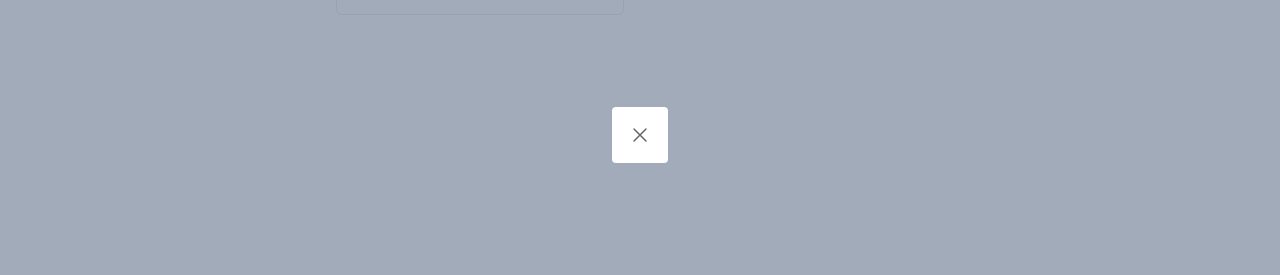
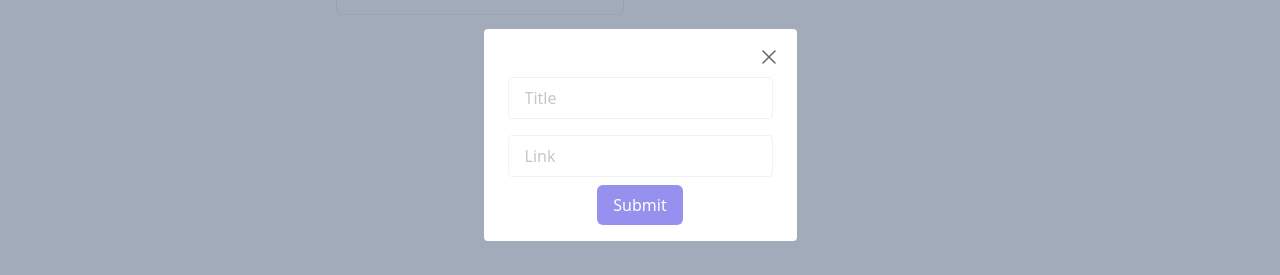
Before and after one commit to Surya101010/Second-Brain-FrontEnd, a React (Vite) app: page / in a window 1280 px wide. Shown: the part 265-540 px from the top of the page. Built offline with nearby package versions, Linux system fonts and the light colour scheme.

Commit message:
updated Button

```diff
--- a/src/App.tsx
+++ b/src/App.tsx
@@ -4,13 +4,17 @@ import { Card } from './components/ui/Card'
 import { PlusIcon } from './icons/PlusIcon'
 import { ShareIcon } from './icons/ShareIcon'
 import {CreateContentModel} from "./components/ui/CreateContentModel"
+import { useState } from "react"
 function App() {
-
+  const [modalOpen,setModalOpen] =useState(true);
   return (
     <div className='p-4' >
-      <CreateContentModel  open={true}/>
+      <CreateContentModel  open={modalOpen} onClose={()=>{
+        setModalOpen(false);
+      }}/>
       <div className='flex justify-end gap-4'>
-         <Button startIcon={<PlusIcon size='lg'/>} variant='secondary' text='ADD content' size='md' />
+         <Button onClick={()=>{
+          setModalOpen(true)}} startIcon={<PlusIcon size='lg'/>} variant='secondary' text='ADD content' size='md' />
         <Button  startIcon={<ShareIcon size='lg' />} variant='primary' text='Share brain' size='md' />
       </div>
 
--- a/src/components/ui/Button.tsx
+++ b/src/components/ui/Button.tsx
@@ -6,8 +6,7 @@ export interface ButtonProps{
     size : "sm"|"md"|"lg";
     text : String;
     startIcon ?: ReactElement ;
-    endIcon ?: ReactElement;
-    onClick?: () => void ;
+    onClick ?: () => void ;
 }
 const variantStyles ={
     "primary":"bg-purple-600 text-white",
@@ -20,5 +19,5 @@ const sizeStyles ={
 }
 const defaultStyles = "px-4 py-2 rounded-md font-light flex items-center"
 export const Button = (props: ButtonProps)=>{
-     return <button className={`${variantStyles[props.variant]} ${defaultStyles} ${sizeStyles[props.size]}`}>{props.startIcon ? <div className="pr-2">{props.startIcon}</div> : null} {props.text}{props.endIcon ? <div className="pl-2">{props.endIcon}</div>: null}</button>
+     return <button onClick={props.onClick} className={`${variantStyles[props.variant]} ${defaultStyles} ${sizeStyles[props.size]}`}>{props.startIcon ? <div className="pr-2">{props.startIcon}</div> : null} {props.text}</button>
 }
--- a/src/components/ui/CreateContentModel.tsx
+++ b/src/components/ui/CreateContentModel.tsx
@@ -1,4 +1,5 @@
 import { CrossIcon } from "../../icons/CrossIcon";
+import { Button } from "./Button";
 
 export function CreateContentModel({open,onClose}){
     return(
@@ -6,8 +7,18 @@ export function CreateContentModel({open,onClose}){
             {open && <div className="w-screen h-screen bg-slate-500 fixed top-0 left-0 opacity-60 flex justify-center">
                 <div className="flex flex-col justify-center">
                     <span className="bg-white p-4 rounded">
+                        <div className=" flex justify-end">
+                            <div onClick={onClose} className="cursor-pointer">
+                                <CrossIcon />
+                            </div>
+
+                        </div>
                         <div>
-                            <CrossIcon />
+                            <Input placeholder={"Title"}/>
+                            <Input placeholder={"Link"} />
+                        </div>
+                        <div className="flex justify-center">
+                            <Button variant="primary" text="Submit" />
                         </div>
                 </span>
 
@@ -17,3 +28,10 @@ export function CreateContentModel({open,onClose}){
         </div>
     )
 }
+function Input({onChange,placeholder}:{onChange: ()=> void }){
+  return(
+    <div>
+      <input type="text" placeholder={placeholder} className="px-4 py-2 border rounded m-2" onChange={onChange}></input>
+    </div>
+  )
+}
```
